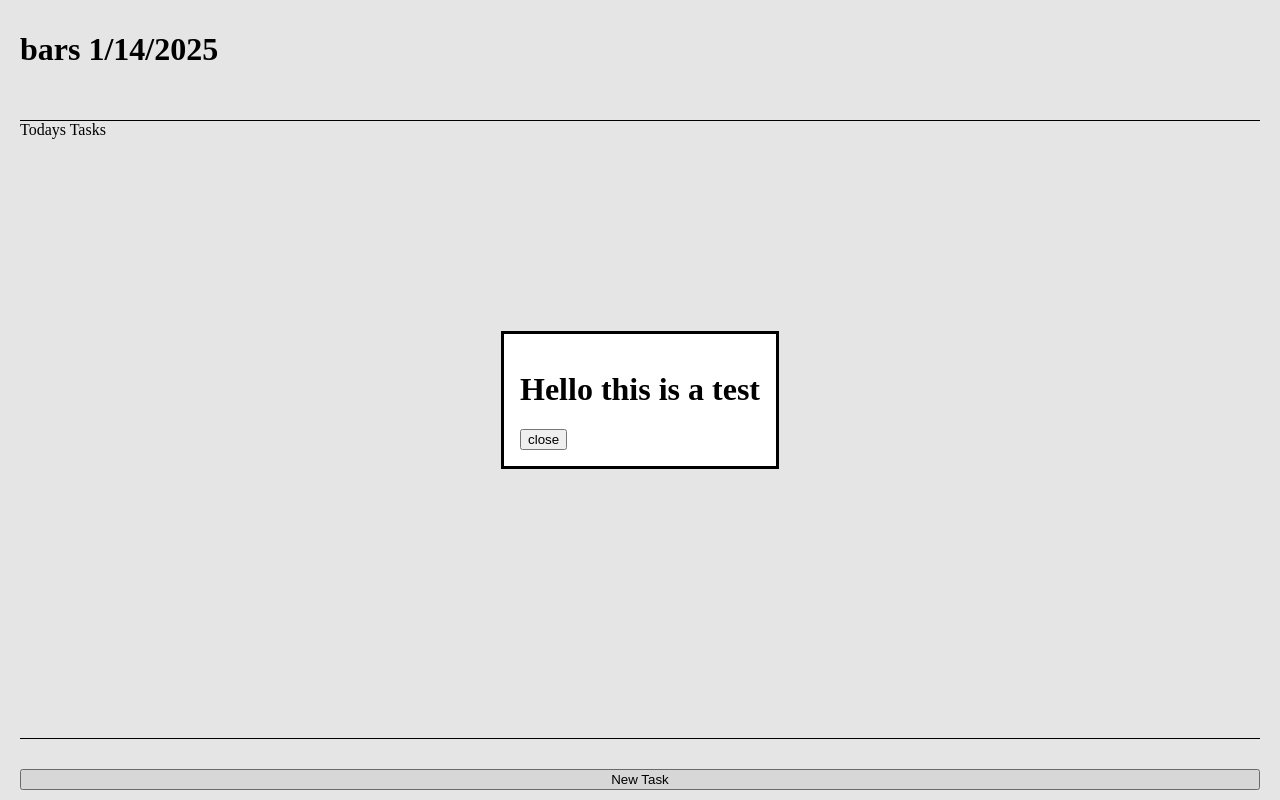
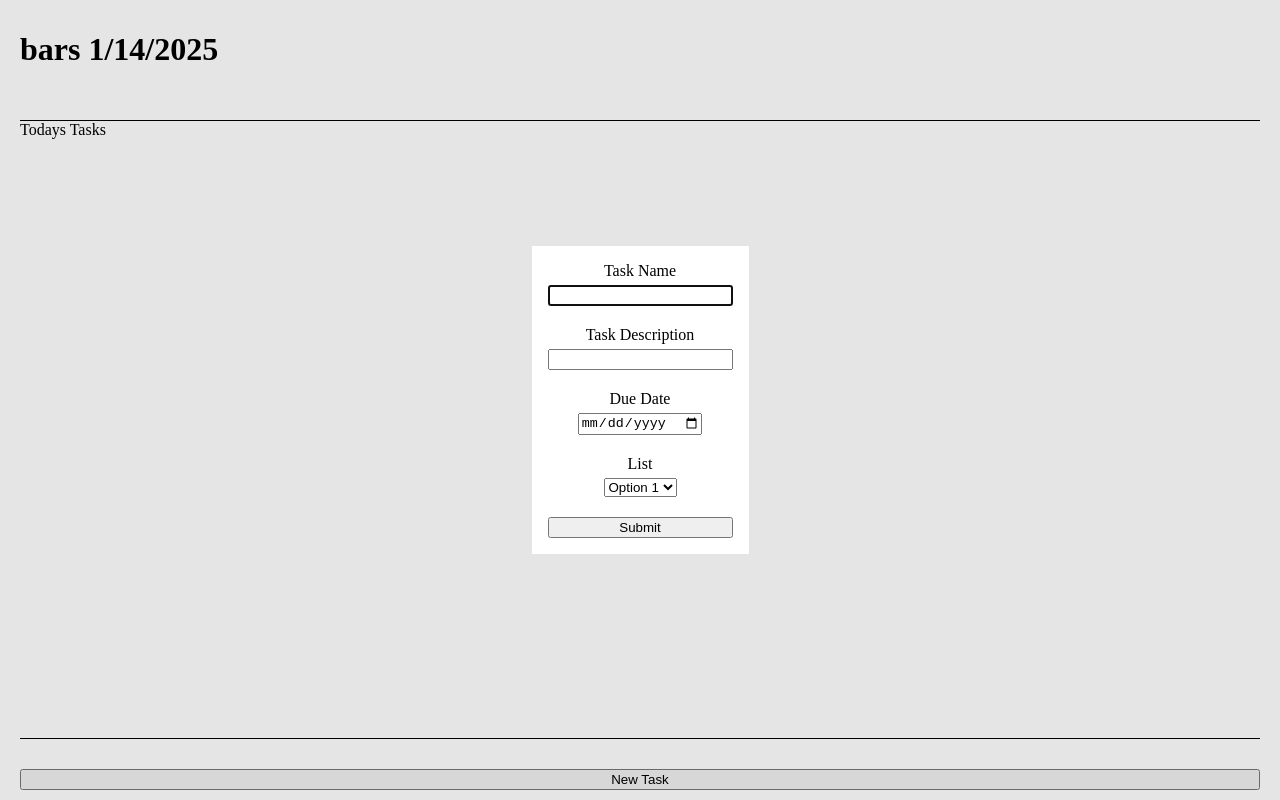
Before and after one commit to ProtoJanus/todo-list, a website built with webpack: page src/template.html in a window 1280 px wide. Both pictures are taken after a click on the button "New Task". Built offline with nearby package versions, Linux system fonts and the light colour scheme.

Commit message:
Update css for dialog emphesis on clarity

```diff
--- a/src/styles.css
+++ b/src/styles.css
@@ -19,3 +19,20 @@ body {
   border-top: 1px solid black;
   border-bottom: 1px solid black;
 }
+
+dialog {
+  border: none;
+  form {
+    display: flex;
+    flex-direction: column;
+    gap: 20px;
+    div {
+      display: flex;
+      flex-direction: column;
+      align-items: center;
+      gap: 5px;
+    }
+    height: 100%;
+    width: 100%;
+  }
+}
--- a/src/template.html
+++ b/src/template.html
@@ -17,8 +17,32 @@
       <button class="new-task-button">New Task</button>
 
       <dialog class="new-task-dialog">
-        <h1>Hello this is a test</h1>
-        <button class="close-dialog">close</button>
+        <form>
+          <div>
+            <label for="task_name">Task Name</label>
+            <input type="text" id="task_name" name="task_name" required />
+          </div>
+          <div>
+            <label for="task_description">Task Description</label>
+            <input
+              type="text"
+              id="task_description"
+              name="task_description"
+              required
+            />
+          </div>
+          <div>
+            <label for="due_date">Due Date</label>
+            <input type="date" id="due_date" name="due_date" required />
+          </div>
+          <div>
+            <label for="list">List</label>
+            <select id="list" name="list" required>
+              <option value="option1">Option 1</option>
+            </select>
+          </div>
+          <button class="close-dialog" type="submit">Submit</button>
+        </form>
       </dialog>
     </div>
   </body>
```
